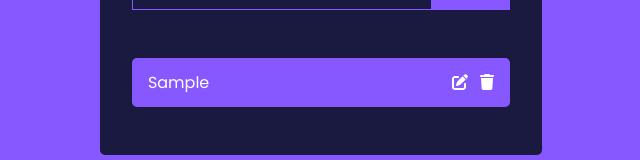
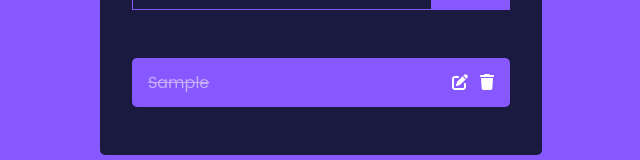
Before and after one commit to McRonaah/react-to-do-list, a React (Vite) app: page / in a window 1280 px wide. Both pictures are taken after typing "Sample" into the empty fields and a click on the button "Add Task". Shown: the part 206-366 px from the top of the page, without its empty margins (319-959 px from the left). Built offline with nearby package versions, Linux system fonts and the light colour scheme.

Commit message:
:heavy_plus_sign: added delete functionality :globe_with_meridians:

```diff
--- a/src/components/Todo.jsx
+++ b/src/components/Todo.jsx
@@ -4,13 +4,13 @@ import { FontAwesomeIcon } from '@fortawesome/react-fontawesome';
 import { faPenToSquare } from '@fortawesome/free-solid-svg-icons';
 import { faTrash } from '@fortawesome/free-solid-svg-icons';
 
-const Todo = ({task}) => {
+const Todo = ({task, toggleComplete, deleteTodo}) => {
   return (
     <div className="Todo">
-        <p>{task.task}</p>
+        <p className={`${task.id ? 'completed' : ""}`} onClick={() => toggleComplete(task.id)}>{task.task}</p>
         <div>
         <FontAwesomeIcon icon={faPenToSquare}  />
-        <FontAwesomeIcon icon={faTrash}  />
+        <FontAwesomeIcon icon={faTrash} onClick={() => deleteTodo(task.id)} />
         </div>
     </div>
   )
--- a/src/components/TodoWrapper.jsx
+++ b/src/components/TodoWrapper.jsx
@@ -15,6 +15,15 @@ const TodoWrapper = () => {
        console.log(todos)
   }
 
+  const toggleComplete = (id) => {
+    setTodos(
+      todos.map((todo) =>
+        todo.id === id ? { ...todo, completed: !todo.completed } : todo
+      )
+    );
+  }
+
+
   return (
     <div className='TodoWrapper'>
       <h1>Get Things Done!</h1>
@@ -22,6 +31,7 @@ const TodoWrapper = () => {
 
       {todos.map((todo, index) => (
         <Todo task={todo} key ={index}
+        toggleComplete={toggleComplete}
          />
       ))}
 
```
